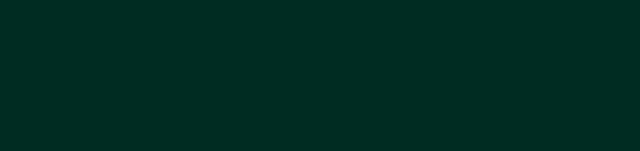
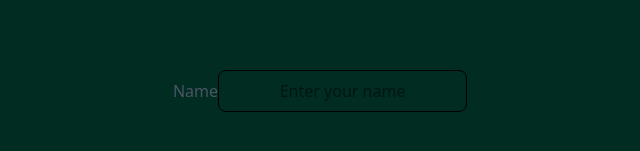
Before and after one commit to JamiesCodingPortfolio/job-application-tracker-webiste, a React (Vite) app in the folder client/: page /signup in a window 1280 px wide. Shown: the part 309-460 px from the top of the page, without its empty margins (320-960 px from the left). Built offline with nearby package versions, Linux system fonts and the light colour scheme.

Commit message:
added name add box to signup

```diff
--- a/client/src/routes/signup.tsx
+++ b/client/src/routes/signup.tsx
@@ -58,8 +58,17 @@ const Signup = () => {
   }
   return (
     <div className='h-screen w-screen flex flex-row items-center justify-center gap-10 bg-emerald-950'>
-      <form className="gap-y-2 px-8/">
-
+      <form className="gap-y-2 px-8" onSubmit={handleSubmit}>
+        <label htmlFor="name" className="text-gray-600">Name</label>
+        <input
+          type="text"
+          id="name"
+          className="border rounded-lg p-2 text-center"
+          placeholder="Enter your name"
+          value={name}
+          onChange={(e) => setName(e.target.value)}
+          required
+        />
       </form>
     </div>
   )
```
